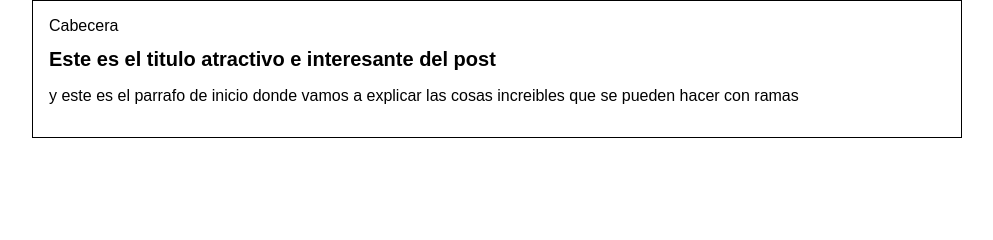
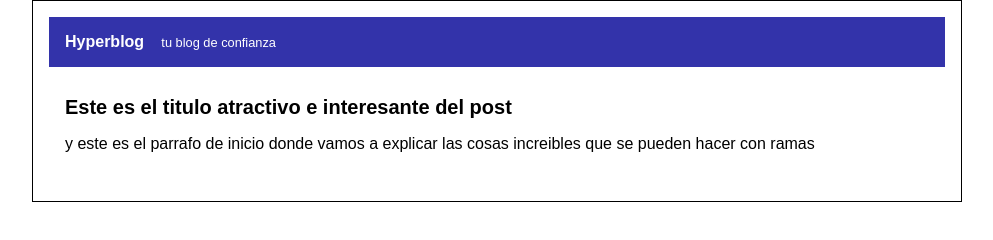
Before and after one commit to testingXam/Hyperblog, a plain HTML site: page Blogpost.html in a window 1280 px wide. Shown: the whole page, without its empty margins (143-1136 px from the left). Drawn offline with Linux system fonts and the light colour scheme.

Commit message:
Finalizada la cabecera con diseño azul

```diff
--- a/Blogpost.html
+++ b/Blogpost.html
@@ -8,7 +8,7 @@
   <link rel="stylesheet" href="Css/Estilos.css" type="text/css">
 </head>
 <div id="container">
-  <dic id="cabecera">Cabecera</dic>
+  <div id="cabecera">Hyperblog <span id="tagline">tu blog de confianza</span></div>
   <div id="post">
     <h1>Este es el titulo atractivo e interesante del post</h1>
     <p>y este es el parrafo de inicio donde vamos a explicar las cosas increibles que se pueden hacer con ramas</p>
--- a/Css/Estilos.css
+++ b/Css/Estilos.css
@@ -5,6 +5,18 @@ body{
   font-size: 16px;
   margin: 0;
   padding: 0;
+}
+#cabecera{
+  background: #33a;
+  color: white;
+  margin: 0;
+  padding: 1rem;
+  font-weight: bold;
+}
+#cabecera #tagline{
+  padding: 0 0 0 1em;
+  font-weight: normal;
+  font-size: 0.8em;
 }
 #container{
   width: 70%;
@@ -16,3 +28,6 @@ body{
 #container h1{
   font-size: 20px;
 }
+#post{
+  padding: 1em;
+}
```
